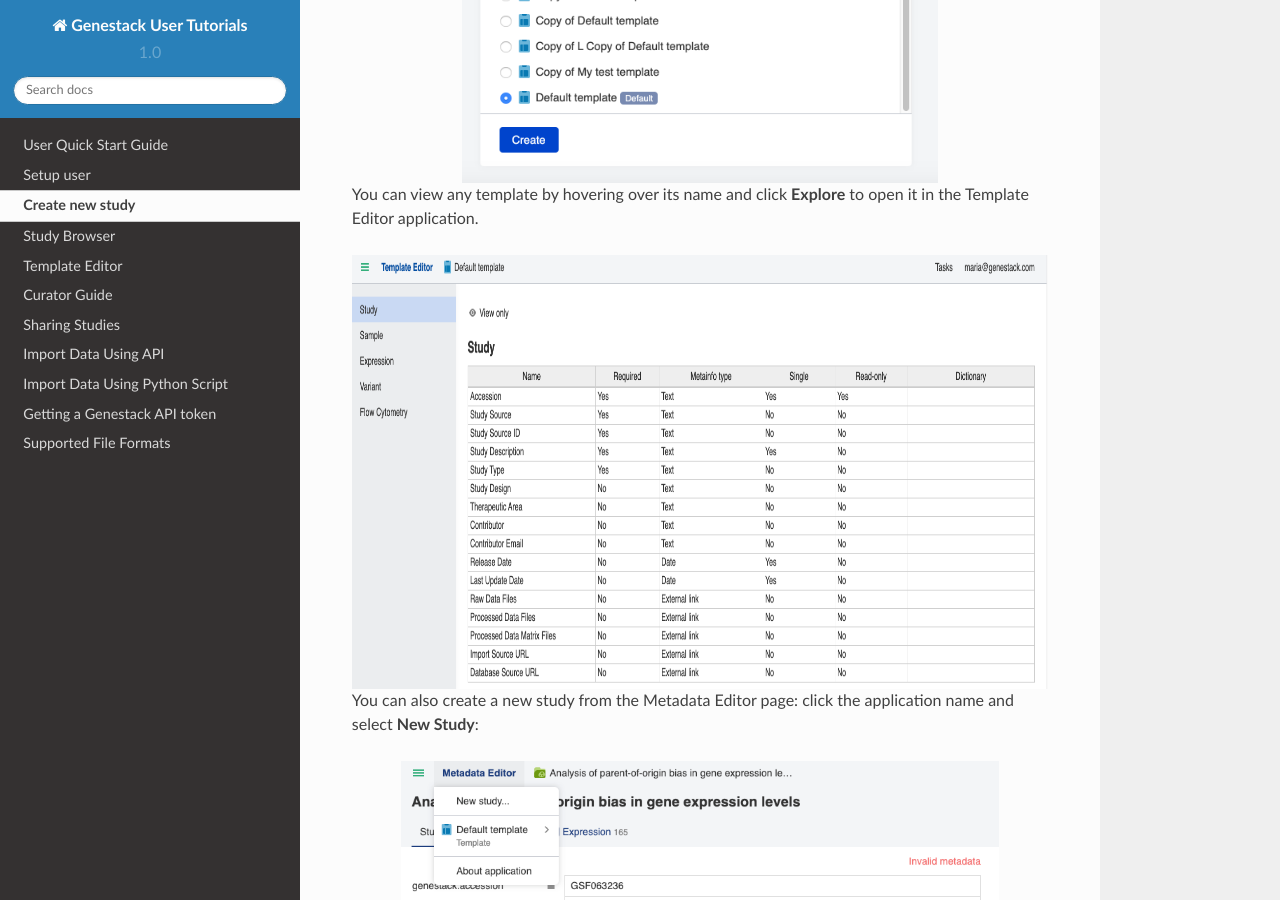
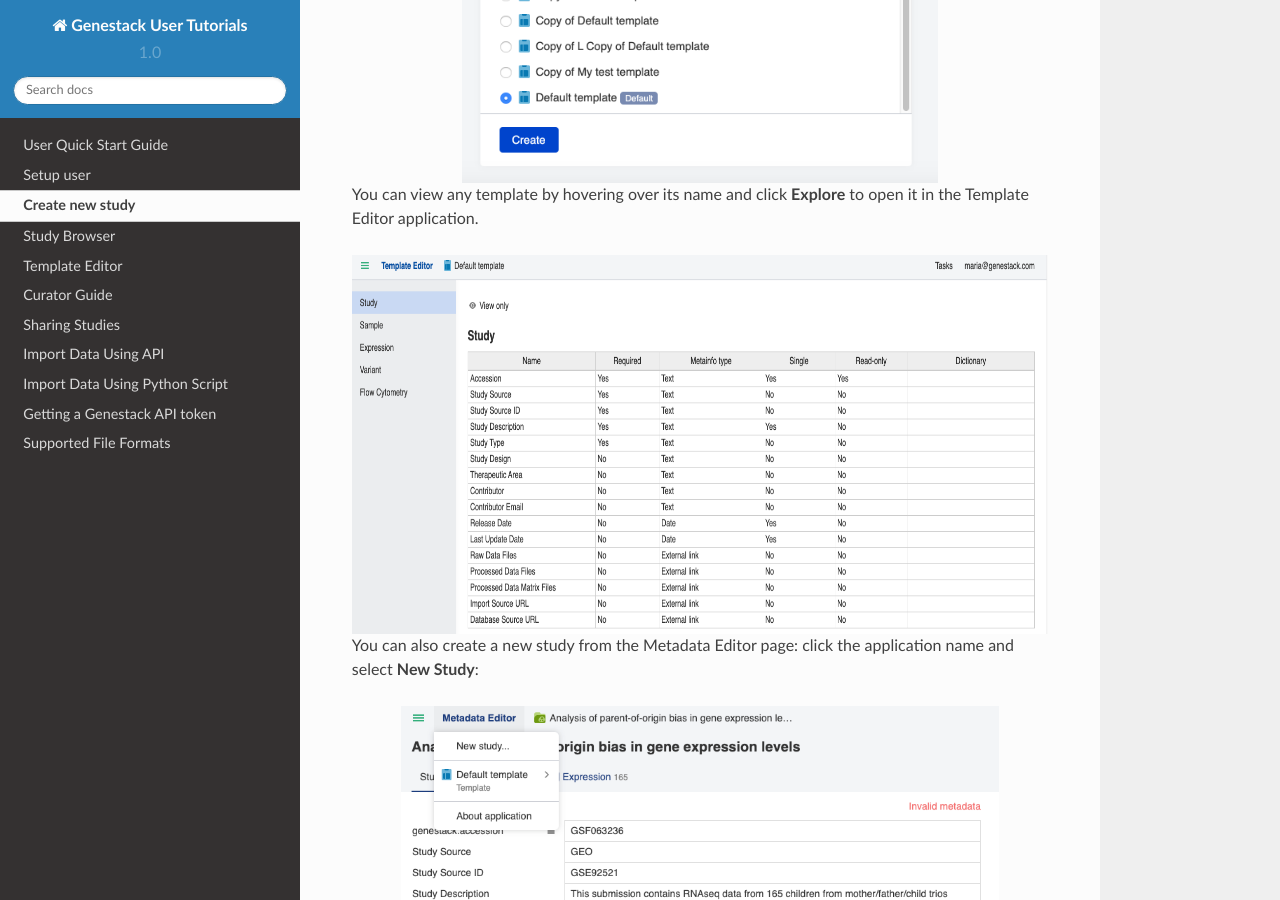
Before and after one commit to genestack/user-guide, a Sphinx documentation site: the page built from source/doc-odm-user-guide/create-study.rst, in a window 1280 px wide and 900 px high, scrolled down 941 px. Built offline with Sphinx 7.4.7 and the Read the Docs theme 2.0.0, drawn with Linux system fonts in a browser that asks for light colours.

Commit message:
Update create-study.rst

```diff
--- a/source/doc-odm-user-guide/create-study.rst
+++ b/source/doc-odm-user-guide/create-study.rst
@@ -16,7 +16,7 @@
 You can view any template by hovering over its name and click **Explore** to open it in the Template Editor application.
 
 .. image:: images/template-editor.png
-   :scale: 40 %
+   :scale: 35 %
    :align: center
 
 You can also create a new study from the Metadata Editor page:
```
